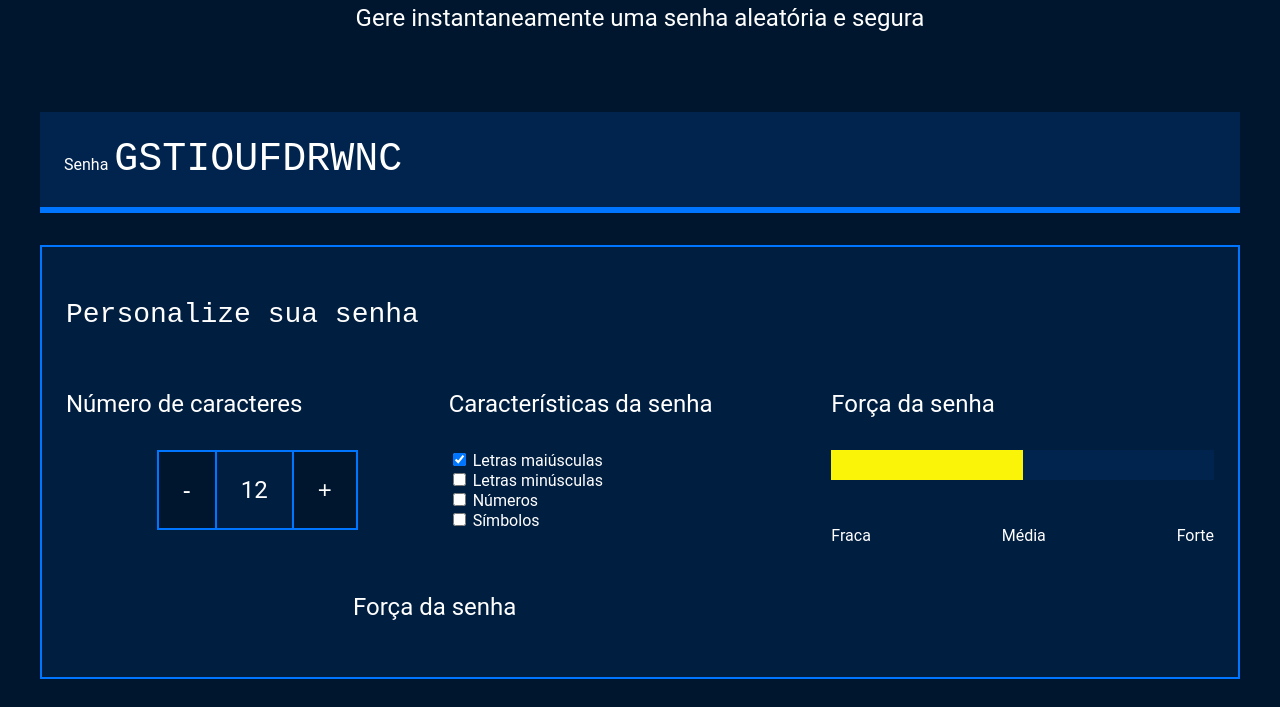
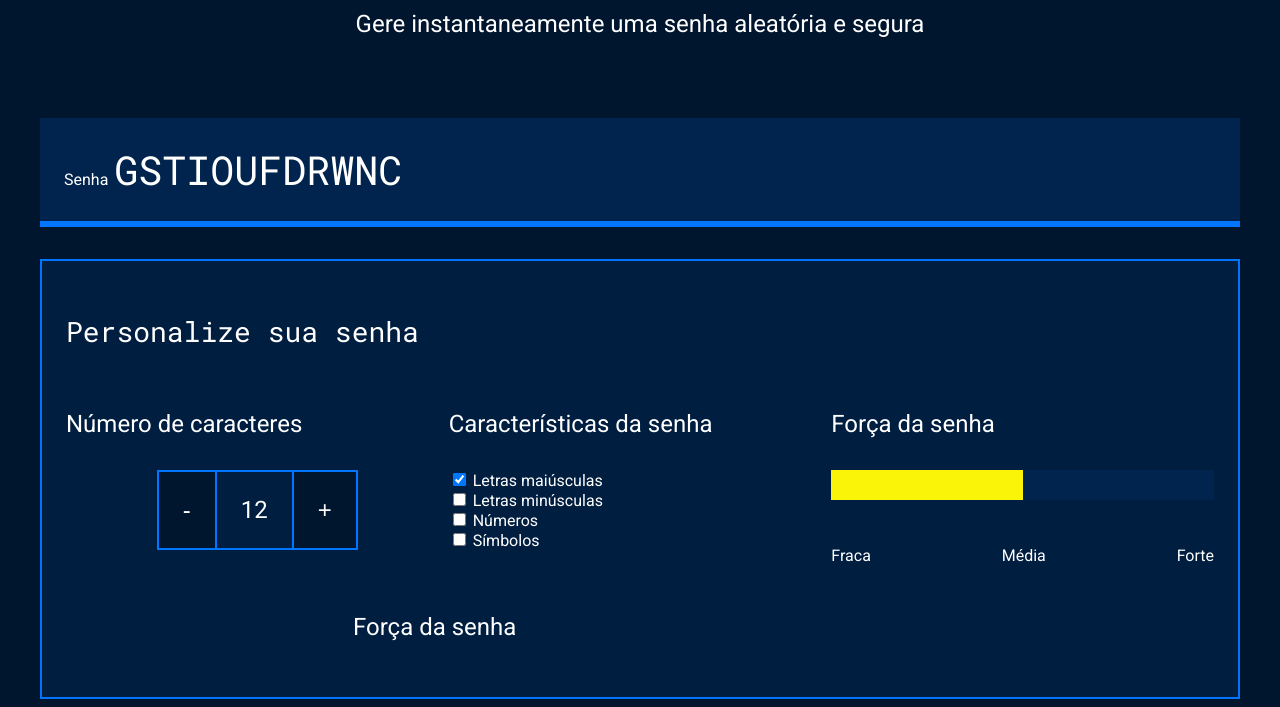
Before and after one commit to gustavoraupp45/14_av2, a plain HTML site: page index.html in a window 1280 px wide. Shown: the part 185-892 px from the top of the page. Drawn offline with Linux system fonts and the light colour scheme.

Commit message:
Update style.css

```diff
--- a/style.css
+++ b/style.css
@@ -1,5 +1,7 @@
-:root
-{ --branco: white;
+@import
+url('https://fonts.googleapis.com/css2?family=Roboto&family=Roboto+Mono&display=swap');
+:root{
+--branco: white;
 --cor-de-fundo: #00162E;
 --fundo-senha: #00244D;
 --fundo-texto: #001E40;
@@ -38,6 +40,7 @@ font-size: 32px;
 color: var(--branco);
 font-family: var(--roboto-mono);
 font-size: 40px;
+
 width: 70%;
 }
 #campo-senha:focus{
@@ -68,7 +71,6 @@ border: 2px solid var(--borda);
 .parametro-senha{
 width: 50%;
 margin: 0 auto;
-
 }
 .parametro-senha-botoes{
 display: flex;
@@ -91,6 +93,7 @@ border: 2px solid var(--borda);
 }
 /*barra azul de fundo*/
 .barra{
+
 background-color: var(--fundo-senha);
 height: 30px;
 width: 100%;
@@ -112,7 +115,7 @@ position: relative; /*sobrepor a barra de fundo*/
 width: 100%;
 background-color: #00ff85;
 }
- /*deixa a legende fraca, média, forte em linha*/
+/*deixa a legenda fraca, média, forte em linha*/
 .parametro-senha-textos{
 display: flex;
 justify-content: space-between;
```
Lines whose indentation alone changed are shown as unchanged.
